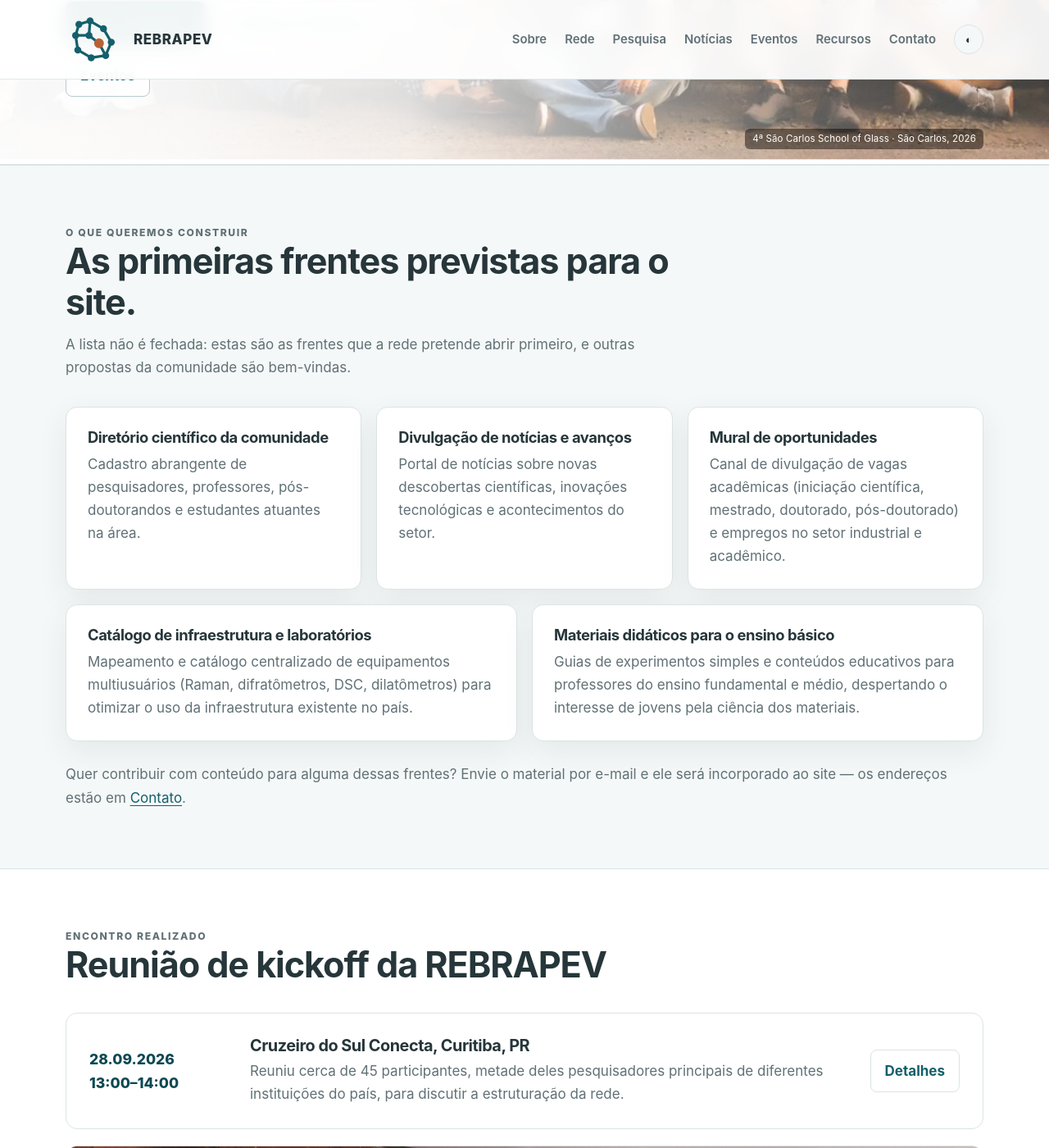
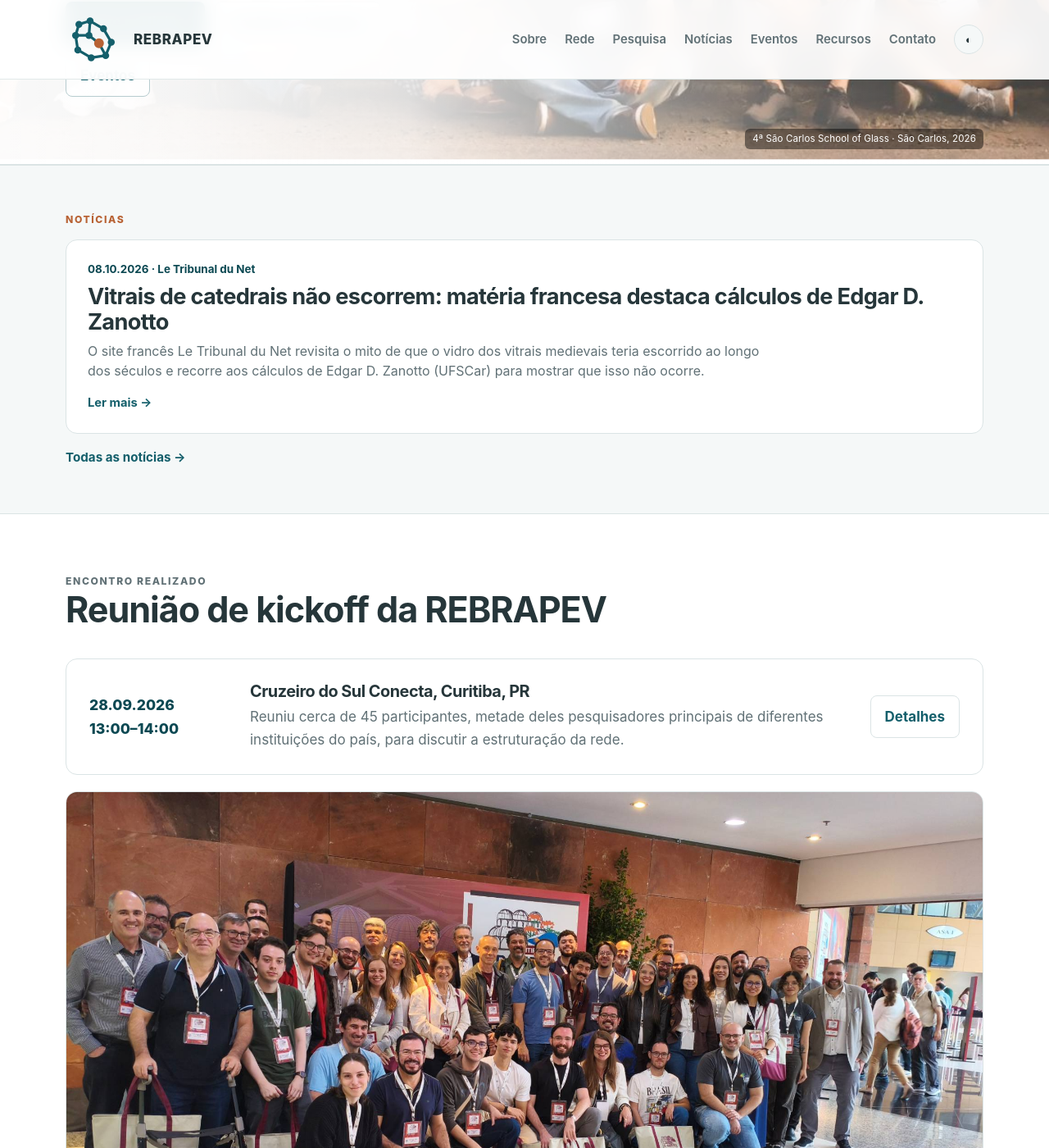
Before and after one commit to REBRAPEV/rebrapev.github.io, a Jekyll site: the page built from index.html, in a window 1280 px wide and 1400 px high, scrolled down 913 px. Shown: the whole window at 82% size. Built offline with Jekyll 4.4.1, drawn with Linux system fonts in a browser that asks for light colours; some of the changed text lies outside the part shown.

Commit message:
Feature the latest news item on the home page
Add a compact "Notícias" section right after the hero that shows the most
recent item from _noticias/ with the featured news card and a link to
/noticias/. The latest event now follows it, and "O que queremos
construir" moves to the end of the page, after "Participar da rede"; the
tinted and plain sections still alternate.

Co-Authored-By: Claude Opus 5.5 <noreply@anthropic.com>
Claude-Session: https://claude.ai/code/session_01RELmatfWRS346Gtr9yj518

```diff
--- a/assets/css/main.css
+++ b/assets/css/main.css
@@ -224,6 +224,15 @@ h1, h2, h3 { line-height: 1.15; letter-spacing: -.025em; color: var(--text); }
 .prose .news-source__title { margin-top: 8px; font-size: 1.1rem; font-weight: 680; line-height: 1.35; }
 .prose .news-source__name { margin: 4px 0 16px; color: var(--muted); font-size: .92rem; }
 
+.home-news { padding: 56px 0; }
+.home-news .event-item { background: var(--bg); }
+.home-news .event-item__meta { margin: 0 0 6px; color: var(--brand-strong); }
+.home-news .event-item__title { margin: 0 0 8px; font-size: clamp(1.3rem, 2.6vw, 1.7rem); }
+.home-news .event-item__summary { color: var(--muted); font-size: 1rem; max-width: 820px; }
+.home-news .news-item__more { color: var(--brand); font-weight: 680; font-size: .92rem; }
+.home-news__all { margin: 16px 0 0; font-size: .95rem; }
+.home-news__all a { text-decoration: none; font-weight: 650; }
+
 .page-shell { width: min(calc(100% - 40px), 900px); margin-inline: auto; padding: 72px 0 90px; }
 .page-header { margin-bottom: 38px; padding-bottom: 28px; border-bottom: 1px solid var(--line); }
 .page-header h1 { margin: 0; font-size: clamp(2.35rem, 6vw, 4.5rem); }
--- a/index.html
+++ b/index.html
@@ -21,38 +21,19 @@ description: "REBRAPEV — rede brasileira para pesquisa, formação e colabora
   <div class="wrap hero-photo__caption">4ª São Carlos School of Glass · São Carlos, 2026</div>
 </section>
 
-<section class="section tinted">
+{%- comment -%}
+  Latest news item from _noticias/.
+{%- endcomment -%}
+{%- assign latest_news = site.noticias | sort: 'date' | last -%}
+{%- if latest_news %}
+<section class="section tinted home-news">
   <div class="wrap">
-    <div class="section-head">
-      <p class="eyebrow">O que queremos construir</p>
-      <h2>As primeiras frentes previstas para o site.</h2>
-      <p>A lista não é fechada: estas são as frentes que a rede pretende abrir primeiro, e outras propostas da comunidade são bem-vindas.</p>
-    </div>
-    <div class="card-grid">
-      <article class="card">
-        <h3>Diretório científico da comunidade</h3>
-        <p>Cadastro abrangente de pesquisadores, professores, pós-doutorandos e estudantes atuantes na área.</p>
-      </article>
-      <article class="card">
-        <h3>Divulgação de notícias e avanços</h3>
-        <p>Portal de notícias sobre novas descobertas científicas, inovações tecnológicas e acontecimentos do setor.</p>
-      </article>
-      <article class="card">
-        <h3>Mural de oportunidades</h3>
-        <p>Canal de divulgação de vagas acadêmicas (iniciação científica, mestrado, doutorado, pós-doutorado) e empregos no setor industrial e acadêmico.</p>
-      </article>
-      <article class="card">
-        <h3>Catálogo de infraestrutura e laboratórios</h3>
-        <p>Mapeamento e catálogo centralizado de equipamentos multiusuários (Raman, difratômetros, DSC, dilatômetros) para otimizar o uso da infraestrutura existente no país.</p>
-      </article>
-      <article class="card">
-        <h3>Materiais didáticos para o ensino básico</h3>
-        <p>Guias de experimentos simples e conteúdos educativos para professores do ensino fundamental e médio, despertando o interesse de jovens pela ciência dos materiais.</p>
-      </article>
-    </div>
-    <p class="section-note">Quer contribuir com conteúdo para alguma dessas frentes? Envie o material por e-mail e ele será incorporado ao site — os endereços estão em <a href="{{ '/contato/' | relative_url }}">Contato</a>.</p>
+    <p class="eyebrow">Notícias</p>
+    {% include news-card.html item=latest_news heading='h2' featured=true %}
+    <p class="home-news__all"><a href="{{ '/noticias/' | relative_url }}">Todas as notícias →</a></p>
   </div>
 </section>
+{%- endif %}
 
 {%- comment -%}
   Featured event: the next upcoming one, or else the most recent past one.
@@ -104,3 +85,36 @@ description: "REBRAPEV — rede brasileira para pesquisa, formação e colabora
     <a class="button" href="https://docs.google.com/forms/d/e/1FAIpQLSd8ytkaU0JRx6_qMXVemoYv5HuZUh2QcRqJa7jpONAVdQKxHw/viewform" target="_blank" rel="noopener">Acessar formulário de inscrição</a>
   </div>
 </section>
+
+<section class="section tinted">
+  <div class="wrap">
+    <div class="section-head">
+      <p class="eyebrow">O que queremos construir</p>
+      <h2>As primeiras frentes previstas para o site.</h2>
+      <p>A lista não é fechada: estas são as frentes que a rede pretende abrir primeiro, e outras propostas da comunidade são bem-vindas.</p>
+    </div>
+    <div class="card-grid">
+      <article class="card">
+        <h3>Diretório científico da comunidade</h3>
+        <p>Cadastro abrangente de pesquisadores, professores, pós-doutorandos e estudantes atuantes na área.</p>
+      </article>
+      <article class="card">
+        <h3>Divulgação de notícias e avanços</h3>
+        <p>Portal de notícias sobre novas descobertas científicas, inovações tecnológicas e acontecimentos do setor.</p>
+      </article>
+      <article class="card">
+        <h3>Mural de oportunidades</h3>
+        <p>Canal de divulgação de vagas acadêmicas (iniciação científica, mestrado, doutorado, pós-doutorado) e empregos no setor industrial e acadêmico.</p>
+      </article>
+      <article class="card">
+        <h3>Catálogo de infraestrutura e laboratórios</h3>
+        <p>Mapeamento e catálogo centralizado de equipamentos multiusuários (Raman, difratômetros, DSC, dilatômetros) para otimizar o uso da infraestrutura existente no país.</p>
+      </article>
+      <article class="card">
+        <h3>Materiais didáticos para o ensino básico</h3>
+        <p>Guias de experimentos simples e conteúdos educativos para professores do ensino fundamental e médio, despertando o interesse de jovens pela ciência dos materiais.</p>
+      </article>
+    </div>
+    <p class="section-note">Quer contribuir com conteúdo para alguma dessas frentes? Envie o material por e-mail e ele será incorporado ao site — os endereços estão em <a href="{{ '/contato/' | relative_url }}">Contato</a>.</p>
+  </div>
+</section>
```
